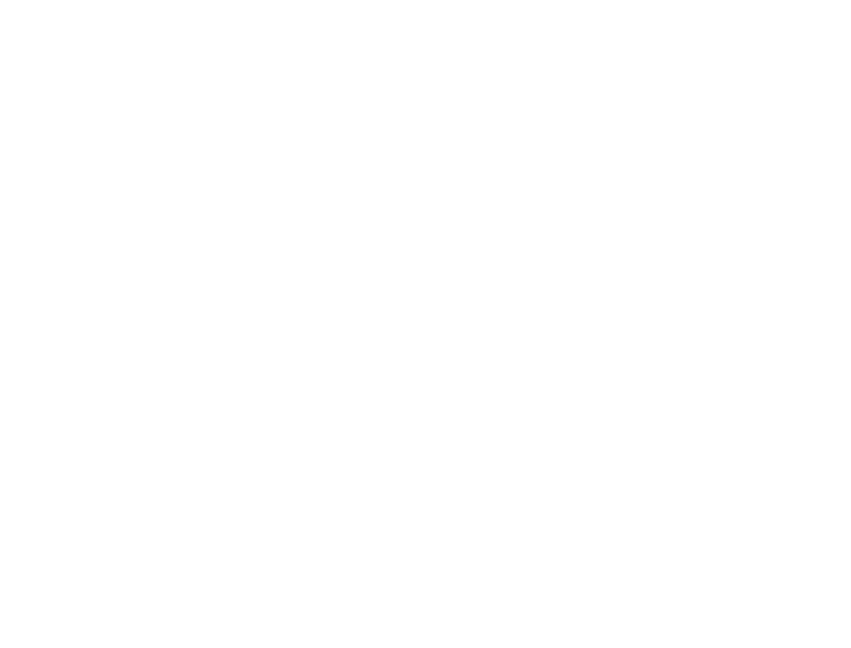
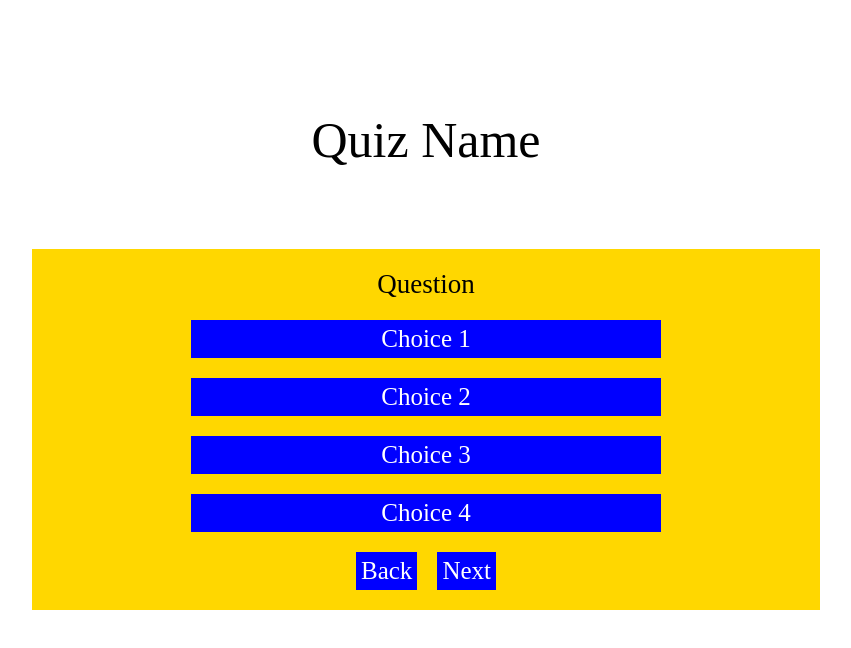
Before and after one commit to staten-island-tech/quiz-game-ashley-xiao-and-ivy-zhu, a website built with Parcel: page src/index.html in a window 1280 px wide. Shown: the whole page, without its empty margins (214-1065 px from the left). Built offline with nearby package versions, Linux system fonts and the light colour scheme.

Commit message:
quiz layout

```diff
--- a/src/index.html
+++ b/src/index.html
@@ -4,10 +4,27 @@
     <meta charset="UTF-8">
     <meta http-equiv="X-UA-Compatible" content="IE=edge">
     <meta name="viewport" content="width=device-width, initial-scale=1.0">
-    <link rel="stylesheet" href="scss/main.scss">
+    <link rel="stylesheet" href="scss/main.css">
     <title>Document</title>
 </head>
 <body>
+    <div class="quiz-game">
+        <header class="header">Quiz Name</header>
+        <div class="quiz">
+            <div class="question">Question</div>
+            <div class="answer-choices">
+                <div class="btn answer">Choice 1</div>
+                <div class="btn answer">Choice 2</div>
+                <div class="btn answer">Choice 3</div>
+                <div class="btn answer">Choice 4</div>
+            </div>
+            <div class="navigation">
+                <div class="btn back-btn nav-btn">Back</div>
+                <div class="btn next-btn nav-btn">Next</div>
+            </div>
+        </div>
+    </div>
+
     <script src="js/index.js"></script>
 </body>
 </html>
--- a/src/js/index.js
+++ b/src/js/index.js
@@ -0,0 +1 @@
+console.log("working")
--- a/src/scss/main.scss
+++ b/src/scss/main.scss
@@ -0,0 +1,72 @@
+html,
+body {
+    margin: 0;
+    padding: 0;
+    font-size: 62.5%;
+    box-sizing: border-box;
+}
+
+.quiz-game {
+    width: 100vw;
+    height: 90vh;
+    display: flex;
+    align-items: center;
+    justify-content: center;
+    flex-direction: column;
+}
+
+.header {
+    font-size: 5rem;
+    margin-bottom: 10vh;
+}
+
+.quiz {
+    width: 60%;
+    display: flex;
+    align-items: center;
+    flex-direction: column;
+    background-color: gold;
+    padding: 1rem;
+}
+
+.answer-choices {
+    width: 100%;
+    display: flex;
+    align-items: center;
+    flex-direction: column;
+}
+
+.answer {
+    margin: 1rem;
+    width: 60%;
+    background-color: blue;
+    color: white;
+    padding: 5px;
+    display: flex;
+    justify-content: center;
+}
+
+.nav-btn {
+    color: white;
+    background-color: blue;
+    padding: 5px;
+    margin: 1rem;
+    display:flex;
+    align-items: center;
+    justify-content: center;
+}
+
+.btn {
+    cursor: pointer;
+    font-size: 2.5rem;
+}
+
+.navigation {
+    display: flex;
+    flex-direction: row;
+}
+
+.question {
+    font-size: 2.7rem;
+    margin: 1rem;
+}
```
Also changed, not shown: src/scss/main.css (added), 1 other file.
